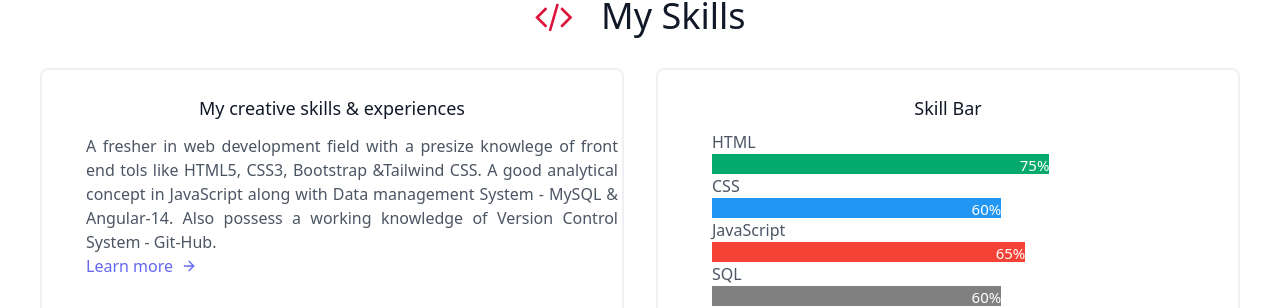
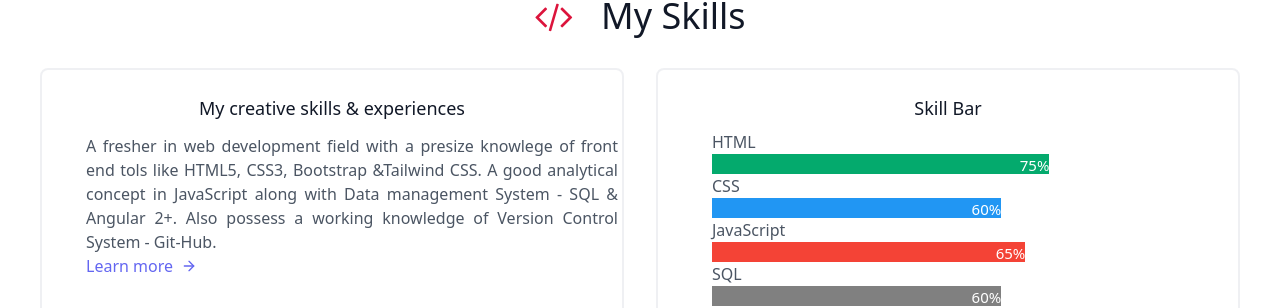
Before and after one commit to ujjawalkydv/ujjawalkydv.github.io, a plain HTML site: page index.html in a window 1280 px wide. Shown: the part 1396-1704 px from the top of the page. Drawn offline with nearby package versions, Linux system fonts and the light colour scheme.

Commit message:
Update index.html

```diff
--- a/index.html
+++ b/index.html
@@ -188,8 +188,8 @@
 
                     <p>A fresher in web development field with a presize knowlege of front end tols like HTML5, CSS3,
                       Bootstrap
-                      &Tailwind CSS. A good analytical concept in JavaScript along with Data management System - MySQL &
-                      Angular-14.
+                      &Tailwind CSS. A good analytical concept in JavaScript along with Data management System - SQL &
+                      Angular 2+.
                       Also possess a working knowledge of Version Control System - Git-Hub.</p>
 
                     <a class="text-indigo-500 inline-flex items-center md:mb-2 lg:mb-0" href="#">Learn more
```
